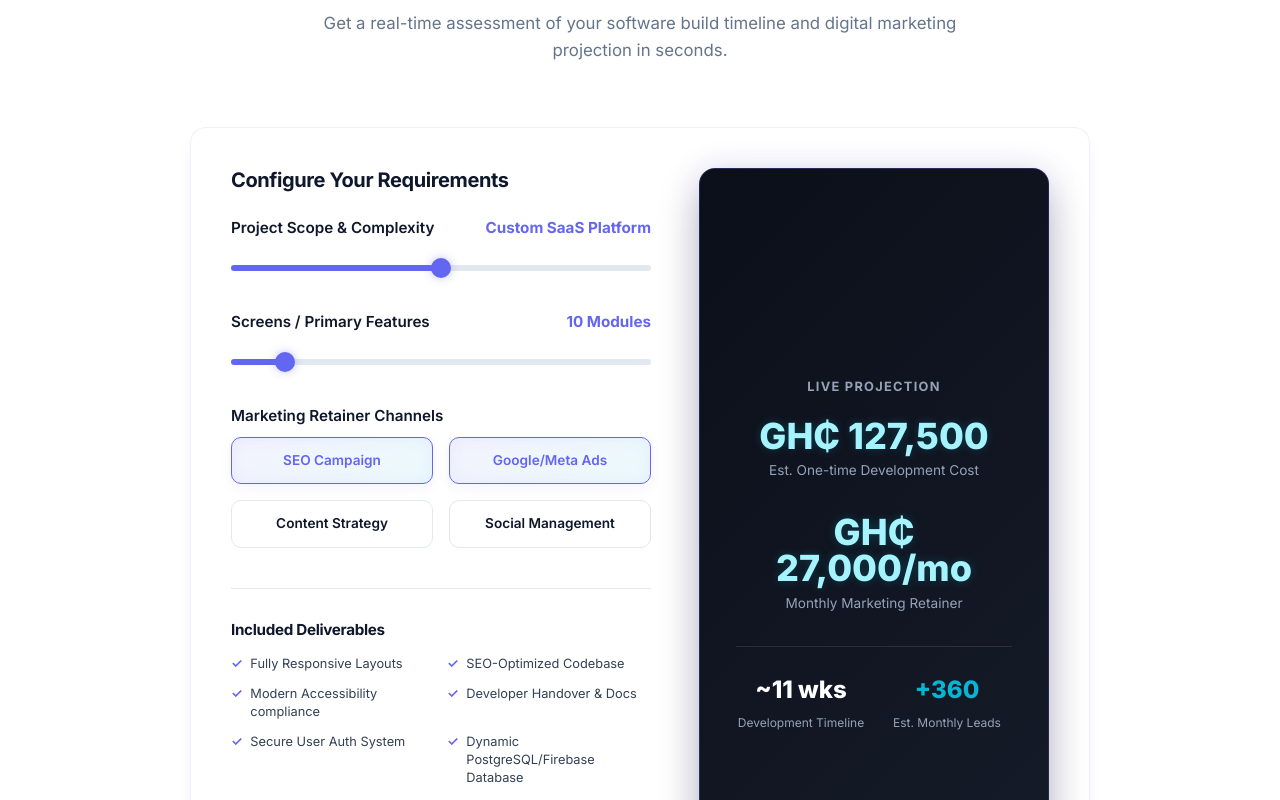
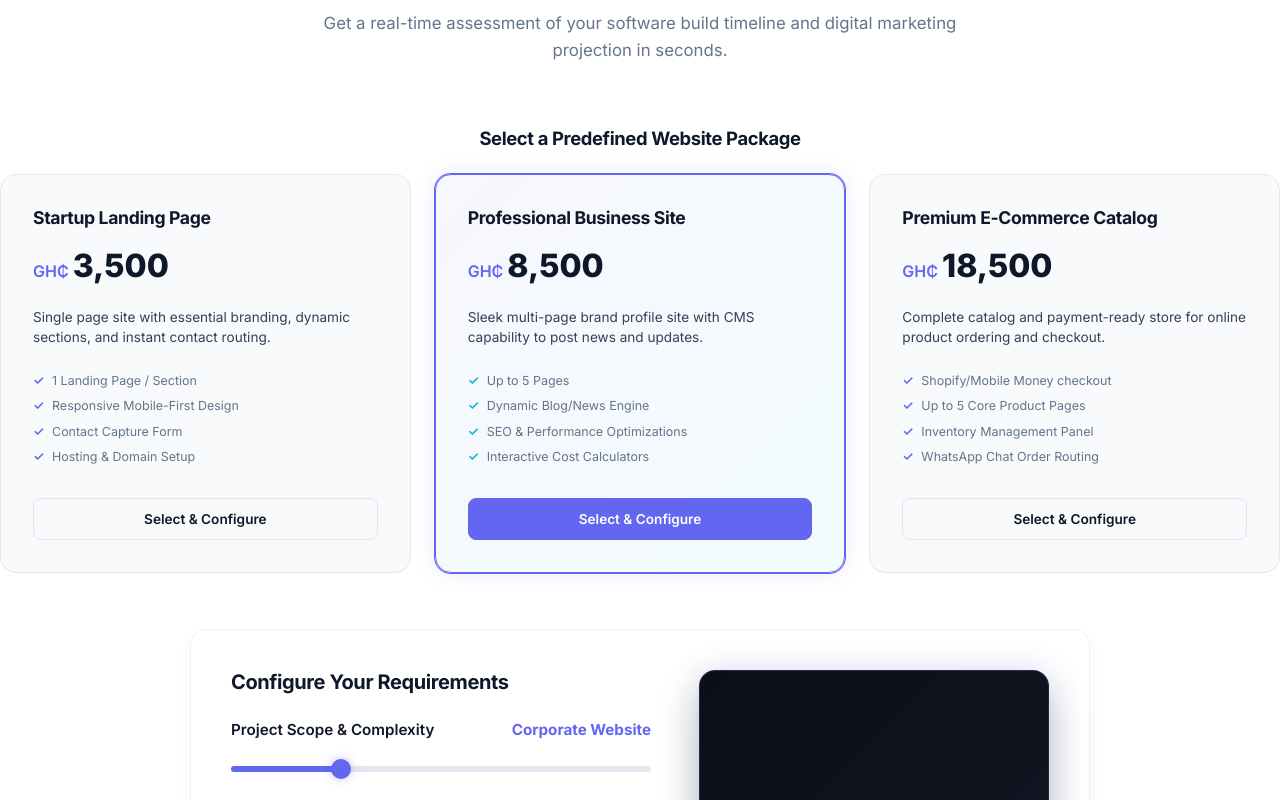
Before and after one commit to jaydenstark/iconic-gh, a Next.js app: page / in a window 1280 px wide. Shown: the part 1740-2540 px from the top of the page. Built offline with nearby package versions, Linux system fonts and the light colour scheme; no server answers; a web font is replaced by a local one.

Commit message:
feat: add Predefined Website Packages (Startup, Corporate, E-Commerce) and dynamic cost estimator ranges

```diff
--- a/src/components/CompanyHome.module.css
+++ b/src/components/CompanyHome.module.css
@@ -715,3 +715,140 @@
 .marketingItem .checkIcon {
   color: var(--accent);
 }
+
+/* Quick Choice Packages styles */
+.packagesContainer {
+  margin-bottom: 3.5rem;
+  width: 100%;
+}
+
+.packagesSubheading {
+  font-size: 1.15rem;
+  font-weight: 700;
+  margin-bottom: 1.5rem;
+  color: var(--foreground);
+  text-align: center;
+}
+
+.packagesGrid {
+  display: grid;
+  grid-template-columns: 1fr;
+  gap: 1.5rem;
+}
+
+@media (min-width: 768px) {
+  .packagesGrid {
+    grid-template-columns: repeat(3, 1fr);
+  }
+}
+
+.packageCard {
+  background: var(--secondary);
+  border: 1px solid var(--border);
+  border-radius: 16px;
+  padding: 2rem;
+  display: flex;
+  flex-direction: column;
+  cursor: pointer;
+  position: relative;
+  transition: transform 0.3s cubic-bezier(0.16, 1, 0.3, 1), border-color 0.3s ease, box-shadow 0.3s ease;
+  overflow: hidden;
+}
+
+.packageCard:hover {
+  transform: translateY(-4px);
+  border-color: var(--primary);
+  box-shadow: var(--shadow-md);
+}
+
+.packageCardActive {
+  border-color: var(--primary);
+  background: linear-gradient(135deg, rgba(99, 102, 241, 0.05) 0%, rgba(6, 182, 212, 0.05) 100%);
+  box-shadow: var(--shadow-glow), 0 0 0 1px var(--primary);
+}
+
+.pkgName {
+  font-size: 1.1rem;
+  font-weight: 700;
+  color: var(--foreground);
+  margin-bottom: 0.75rem;
+}
+
+.pkgPrice {
+  font-size: 2rem;
+  font-weight: 800;
+  color: var(--foreground);
+  margin-bottom: 1rem;
+  display: flex;
+  align-items: baseline;
+  gap: 0.25rem;
+}
+
+.pkgPriceCur {
+  font-size: 1rem;
+  font-weight: 600;
+  color: var(--primary);
+}
+
+.pkgDesc {
+  font-size: 0.85rem;
+  color: var(--secondary-foreground);
+  line-height: 1.5;
+  margin-bottom: 1.5rem;
+  min-height: 2.5rem;
+}
+
+.pkgFeatures {
+  display: flex;
+  flex-direction: column;
+  gap: 0.5rem;
+  margin-bottom: 2rem;
+  flex: 1;
+}
+
+.pkgFeatureItem {
+  display: flex;
+  align-items: flex-start;
+  gap: 0.5rem;
+  font-size: 0.78rem;
+  color: var(--muted);
+  line-height: 1.4;
+}
+
+.pkgCheck {
+  color: var(--primary);
+  font-weight: 800;
+}
+
+.packageCardActive .pkgCheck {
+  color: var(--accent);
+}
+
+.pkgButton {
+  width: 100%;
+  background: transparent;
+  color: var(--foreground);
+  border: 1px solid var(--border);
+  padding: 0.75rem;
+  border-radius: 8px;
+  font-size: 0.85rem;
+  font-weight: 600;
+  cursor: pointer;
+  transition: all 0.2s ease;
+}
+
+.packageCardActive .pkgButton {
+  background: var(--primary);
+  color: white;
+  border-color: var(--primary);
+}
+
+.packageCardActive:hover .pkgButton {
+  background: var(--primary-hover);
+  border-color: var(--primary-hover);
+}
+
+.packageCard:hover:not(.packageCardActive) .pkgButton {
+  border-color: var(--primary);
+  color: var(--primary);
+}
--- a/src/pages/CompanyHome.tsx
+++ b/src/pages/CompanyHome.tsx
@@ -20,8 +20,8 @@ export const CompanyHome = () => {
   const [articlesLoading, setArticlesLoading] = useState(true);
 
   // Cost estimator state
-  const [projectScope, setProjectScope] = useState<number>(3); // 1-5 scale
-  const [projectSize, setProjectSize] = useState<number>(10); // 5-50 scale (pages/features)
+  const [projectScope, setProjectScope] = useState<number>(2); // Default to Corporate Website
+  const [projectSize, setProjectSize] = useState<number>(5);
   const [selectedChannels, setSelectedChannels] = useState<string[]>(['seo', 'ppc']);
 
   // Contact form state
@@ -44,21 +44,79 @@ export const CompanyHome = () => {
     fetchLatestArticles();
   }, []);
 
+  // Predefined Quick Choice Packages configuration
+  const packages = [
+    {
+      id: 'simple',
+      name: 'Startup Landing Page',
+      price: 3500,
+      scope: 1,
+      size: 1,
+      desc: 'Single page site with essential branding, dynamic sections, and instant contact routing.',
+      features: ['1 Landing Page / Section', 'Responsive Mobile-First Design', 'Contact Capture Form', 'Hosting & Domain Setup']
+    },
+    {
+      id: 'corporate',
+      name: 'Professional Business Site',
+      price: 8500,
+      scope: 2,
+      size: 5,
+      desc: 'Sleek multi-page brand profile site with CMS capability to post news and updates.',
+      features: ['Up to 5 Pages', 'Dynamic Blog/News Engine', 'SEO & Performance Optimizations', 'Interactive Cost Calculators']
+    },
+    {
+      id: 'ecommerce',
+      name: 'Premium E-Commerce Catalog',
+      price: 18500,
+      scope: 3,
+      size: 5,
+      desc: 'Complete catalog and payment-ready store for online product ordering and checkout.',
+      features: ['Shopify/Mobile Money checkout', 'Up to 5 Core Product Pages', 'Inventory Management Panel', 'WhatsApp Chat Order Routing']
+    }
+  ];
+
+  const handleSelectPackage = (pkg: typeof packages[0]) => {
+    setProjectScope(pkg.scope);
+    setProjectSize(pkg.size);
+    setFormMessage(`Hello! I would like to request a consultation for the "${pkg.name}" package. Please get back to me!`);
+    const contactSec = document.getElementById('contact');
+    if (contactSec) {
+      contactSec.scrollIntoView({ behavior: 'smooth' });
+    }
+  };
+
+  const handleScopeChange = (newScope: number) => {
+    setProjectScope(newScope);
+    const isSimple = newScope === 1;
+    const min = isSimple ? 1 : 5;
+    const max = isSimple ? 10 : 50;
+    setProjectSize((prev) => {
+      if (prev < min) return min;
+      if (prev > max) return max;
+      return prev;
+    });
+  };
+
+  const isSimpleSite = projectScope === 1;
+  const sizeMin = isSimpleSite ? 1 : 5;
+  const sizeMax = isSimpleSite ? 10 : 50;
+
   // Estimator Calculations
   const getScopeDetails = (scope: number) => {
     switch (scope) {
-      case 1: return { name: 'Simple Brand Site', baseCost: 22500, timeWeeks: 2 };
-      case 2: return { name: 'E-commerce Store', baseCost: 52500, timeWeeks: 4 };
-      case 3: return { name: 'Custom SaaS Platform', baseCost: 90000, timeWeeks: 8 };
-      case 4: return { name: 'Enterprise Cloud System', baseCost: 180000, timeWeeks: 12 };
-      case 5: return { name: 'AI-Integrated Application', baseCost: 270000, timeWeeks: 16 };
-      default: return { name: 'Custom App', baseCost: 75000, timeWeeks: 6 };
+      case 1: return { name: 'Simple Landing Page', baseCost: 3500, timeWeeks: 1 };
+      case 2: return { name: 'Corporate Website', baseCost: 8500, timeWeeks: 3 };
+      case 3: return { name: 'E-commerce Platform', baseCost: 18500, timeWeeks: 5 };
+      case 4: return { name: 'Custom SaaS Application', baseCost: 45000, timeWeeks: 8 };
+      case 5: return { name: 'Enterprise AI/Cloud Platform', baseCost: 95000, timeWeeks: 12 };
+      default: return { name: 'Custom App', baseCost: 45000, timeWeeks: 6 };
     }
   };
 
   const scopeInfo = getScopeDetails(projectScope);
-  const sizeCost = projectSize * 3750;
-  const marketingRetainer = selectedChannels.length * 13500;
+  const sizeCostMultiplier = projectScope === 1 ? 500 : projectScope === 2 ? 1000 : projectScope === 3 ? 1800 : projectScope === 4 ? 3000 : 5000;
+  const sizeCost = projectSize * sizeCostMultiplier;
+  const marketingRetainer = selectedChannels.length * 2500;
 
   const estimatedOneTimeCost = scopeInfo.baseCost + sizeCost;
   const estimatedMonthlyMarketing = marketingRetainer;
@@ -78,11 +136,11 @@ export const CompanyHome = () => {
   const getIncludedFeatures = (scope: number) => {
     const common = ['Fully Responsive Layouts', 'SEO-Optimized Codebase', 'Modern Accessibility compliance', 'Developer Handover & Docs'];
     switch (scope) {
-      case 1: return [...common, 'Custom CSS Animations', 'Domain & Hosting Setup'];
-      case 2: return [...common, 'Shopify/Stripe Payment Integration', 'Inventory Management Panel', 'Cart & Secure Checkout'];
-      case 3: return [...common, 'Secure User Auth System', 'Dynamic PostgreSQL/Firebase Database', 'REST/GraphQL Custom APIs', 'Interactive Dashboards'];
-      case 4: return [...common, 'High Availability Multi-zone Deployment', 'Advanced Cloud Monitoring (AWS/GCP)', 'Role-based Access Controls', 'Automated Daily Backups'];
-      case 5: return [...common, 'Gemini/OpenAI Integration', 'Vector Database Search (Pinecone/pgvector)', 'Machine Learning Pipelines', 'Dynamic Model Retraining'];
+      case 1: return ['Fully Responsive Layout', 'SEO-Optimized Codebase', 'Contact Form & Google Maps integration', 'Fast SSD Hosting Setup', '1-Month Free Support'];
+      case 2: return [...common, 'WordPress / Headless CMS Integration', 'Client Testimonials Slider', 'Custom Dynamic Cost Estimator'];
+      case 3: return [...common, 'Shopify/Stripe/Mobile Money Payment Integration', 'Inventory Management Panel', 'Cart & Secure Checkout', 'WhatsApp Chat Order Routing'];
+      case 4: return [...common, 'Secure User Auth System', 'Dynamic PostgreSQL/Firebase Database', 'REST/GraphQL Custom APIs', 'Interactive Analytical Dashboards'];
+      case 5: return [...common, 'Gemini/OpenAI Integration', 'Vector Database Search (Pinecone/pgvector)', 'High Availability Multi-zone Cloud Deployment', 'Automated Daily Backups'];
       default: return common;
     }
   };
@@ -224,6 +282,34 @@ export const CompanyHome = () => {
           </p>
         </div>
 
+        {/* Predefined Quick Choice Packages */}
+        <div className={styles.packagesContainer}>
+          <h3 className={styles.packagesSubheading}>Select a Predefined Website Package</h3>
+          <div className={styles.packagesGrid}>
+            {packages.map((pkg) => (
+              <div
+                key={pkg.id}
+                className={`${styles.packageCard} ${projectScope === pkg.scope && projectSize === pkg.size ? styles.packageCardActive : ''}`}
+                onClick={() => handleSelectPackage(pkg)}
+              >
+                <h4 className={styles.pkgName}>{pkg.name}</h4>
+                <div className={styles.pkgPrice}>
+                  <span className={styles.pkgPriceCur}>GH₵</span> {pkg.price.toLocaleString()}
+                </div>
+                <p className={styles.pkgDesc}>{pkg.desc}</p>
+                <div className={styles.pkgFeatures}>
+                  {pkg.features.map((f, i) => (
+                    <div key={i} className={styles.pkgFeatureItem}>
+                      <span className={styles.pkgCheck}>✓</span> {f}
+                    </div>
+                  ))}
+                </div>
+                <button className={styles.pkgButton}>Select & Configure</button>
+              </div>
+            ))}
+          </div>
+        </div>
+
         <div className={styles.estimatorCard}>
           <div className={styles.estimatorLayout}>
             {/* Controls */}
@@ -240,7 +326,7 @@ export const CompanyHome = () => {
                   min="1"
                   max="5"
                   value={projectScope}
-                  onChange={(e) => setProjectScope(parseInt(e.target.value))}
+                  onChange={(e) => handleScopeChange(parseInt(e.target.value))}
                   className={styles.rangeInput}
                   style={{ '--value-percent': `${(projectScope - 1) / 4 * 100}%` } as React.CSSProperties}
                 />
@@ -248,17 +334,17 @@ export const CompanyHome = () => {
 
               <div className={styles.sliderGroup}>
                 <label className={styles.sliderLabel}>
-                  <span>Screens / Primary Features</span>
-                  <span className={styles.sliderValue}>{projectSize} Modules</span>
+                  <span>{isSimpleSite ? 'Pages / Sections' : 'Screens / Primary Features'}</span>
+                  <span className={styles.sliderValue}>{projectSize} {isSimpleSite ? 'Pages' : 'Modules'}</span>
                 </label>
                 <input
                   type="range"
-                  min="5"
-                  max="50"
+                  min={sizeMin}
+                  max={sizeMax}
                   value={projectSize}
                   onChange={(e) => setProjectSize(parseInt(e.target.value))}
                   className={styles.rangeInput}
-                  style={{ '--value-percent': `${(projectSize - 5) / 45 * 100}%` } as React.CSSProperties}
+                  style={{ '--value-percent': `${(projectSize - sizeMin) / (sizeMax - sizeMin) * 100}%` } as React.CSSProperties}
                 />
               </div>
 
```
